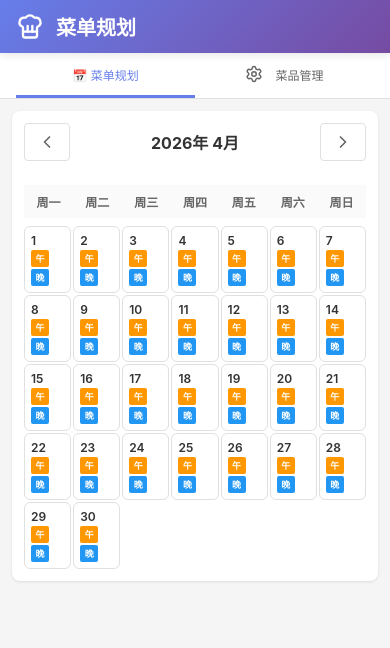
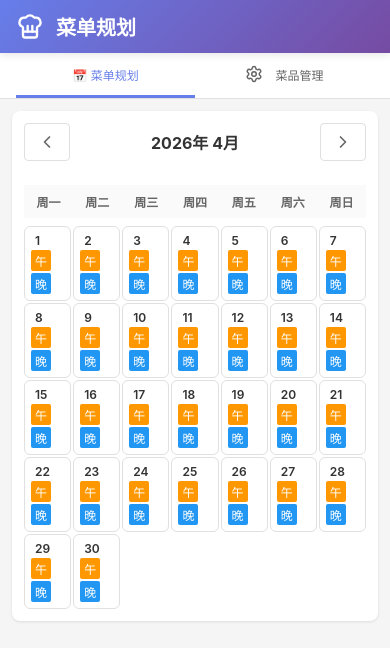
Before and after one commit to ruanjiayou/menu-plan, a React (Vite) app: page / in a window 390 px wide. Shown: the top 648 px of the page. Built offline with nearby package versions, Linux system fonts and the light colour scheme.

Commit message:
修改样式

```diff
--- a/src/styles/MealPlanner.css
+++ b/src/styles/MealPlanner.css
@@ -100,7 +100,8 @@
 .day-number {
   font-weight: 600;
   color: #333;
-  font-size: 13px;
+  font-size: 16px;
+  padding: 0 4px;
 }
 
 .meal-block {
@@ -109,13 +110,12 @@
   align-items: flex-start;
   flex-wrap: wrap;
   align-content: flex-start;
-  font-size: 10px;
+  font-size: 14px;
   /* flex: 1; */
-  min-height: 0;
 }
 
 .meal-label {
-  font-weight: 600;
+  /* font-weight: 600; */
   color: white;
   padding: 2px 4px;
   border-radius: 2px;
@@ -182,10 +182,10 @@
   }
 
   .meal-block {
-    font-size: 9px;
+    font-size: 12px;
   }
 
   .dish-tag {
-    font-size: 8px;
+    font-size: 10px;
   }
 }
```
